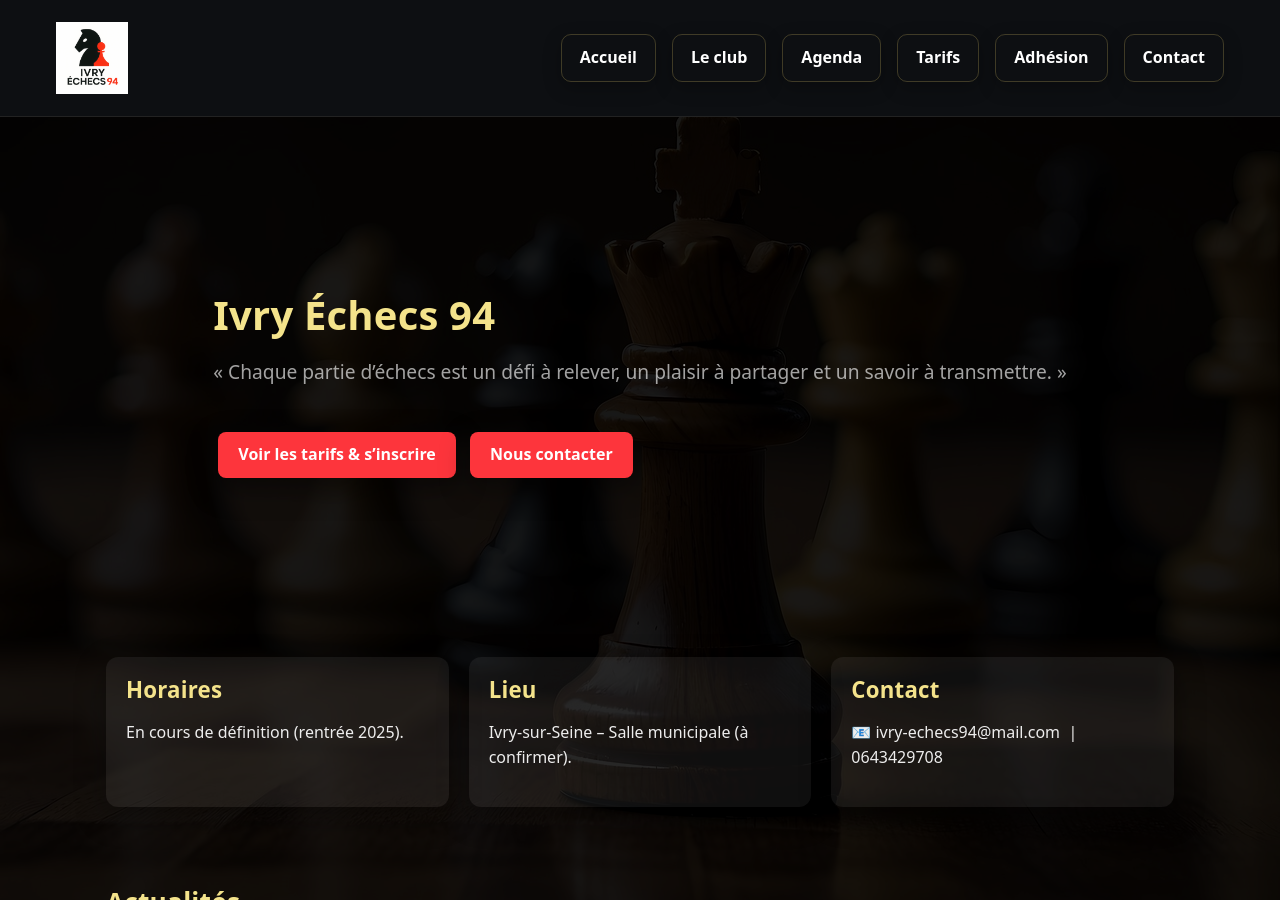
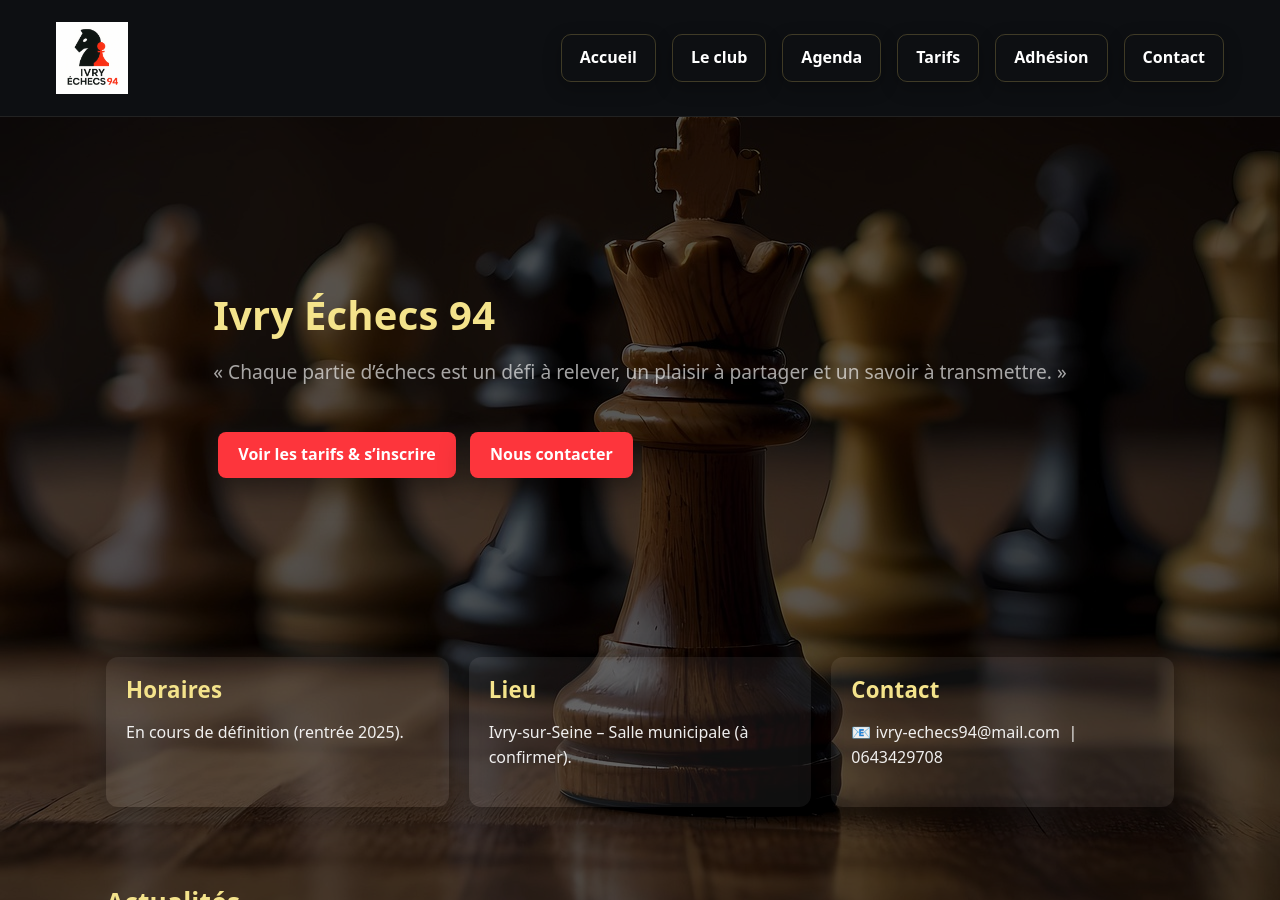
Before and after one commit to Nelwyn64/ivry-echecs-94, a Jekyll site: the page built from index.html, in a window 1280 px wide and 900 px high. Built offline with Jekyll 4.4.1, drawn with Linux system fonts in a browser that asks for light colours.

Commit message:
Ajustement de l'assombrissement des fonds (overlay plus adapté)

```diff
--- a/css/styles.css
+++ b/css/styles.css
@@ -207,7 +207,7 @@
 
 body.page-index {
   background:
-    linear-gradient(rgba(0,0,0,.90), rgba(0,0,0,.90)),
+    linear-gradient(rgba(0,0,0,.65), rgba(0,0,0,.65)),
     url('/assets/bg-index.jpg') no-repeat center center fixed;
   background-size: cover;
 }
```
